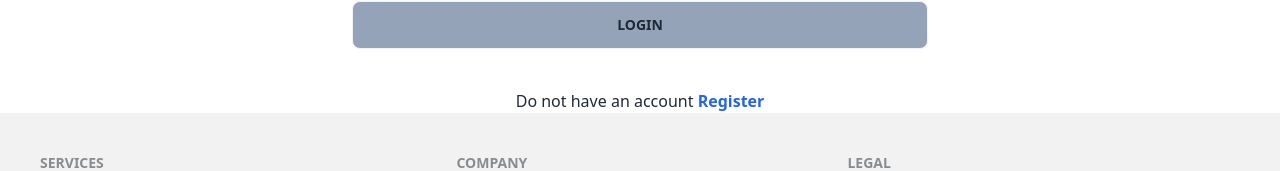
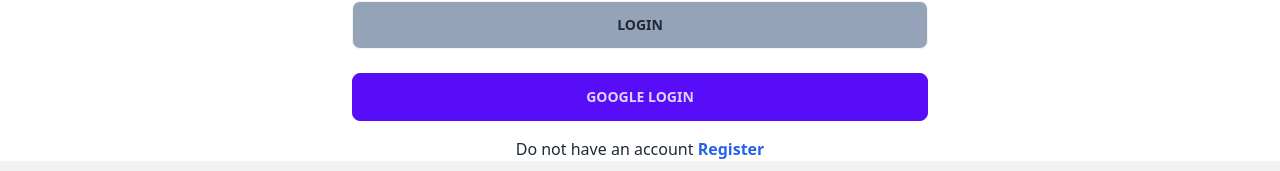
Before and after one commit to Mohosin2126/automotive-client, a React (Vite) app: page /login in a window 1280 px wide. Shown: the part 448-619 px from the top of the page. Built offline with nearby package versions, Linux system fonts and the light colour scheme; no server answers.

Commit message:
comment out google login

```diff
--- a/src/Pages/Login.jsx
+++ b/src/Pages/Login.jsx
@@ -58,9 +58,9 @@
                      <button className="btn bg-slate-400">Login</button>
                  </div>
                  <div className="form-control mt-6">
-                     {/* <button
+                     <button
                      onClick={ handleGoogle}
-                      className="btn btn-primary">Google Login</button> */}
+                      className="btn btn-primary">Google Login</button>
                  </div>
              </form>
              <p className="text-center mt-4">Do not have an account <Link className="text-blue-600 font-bold" to="/register">Register</Link></p>
```
